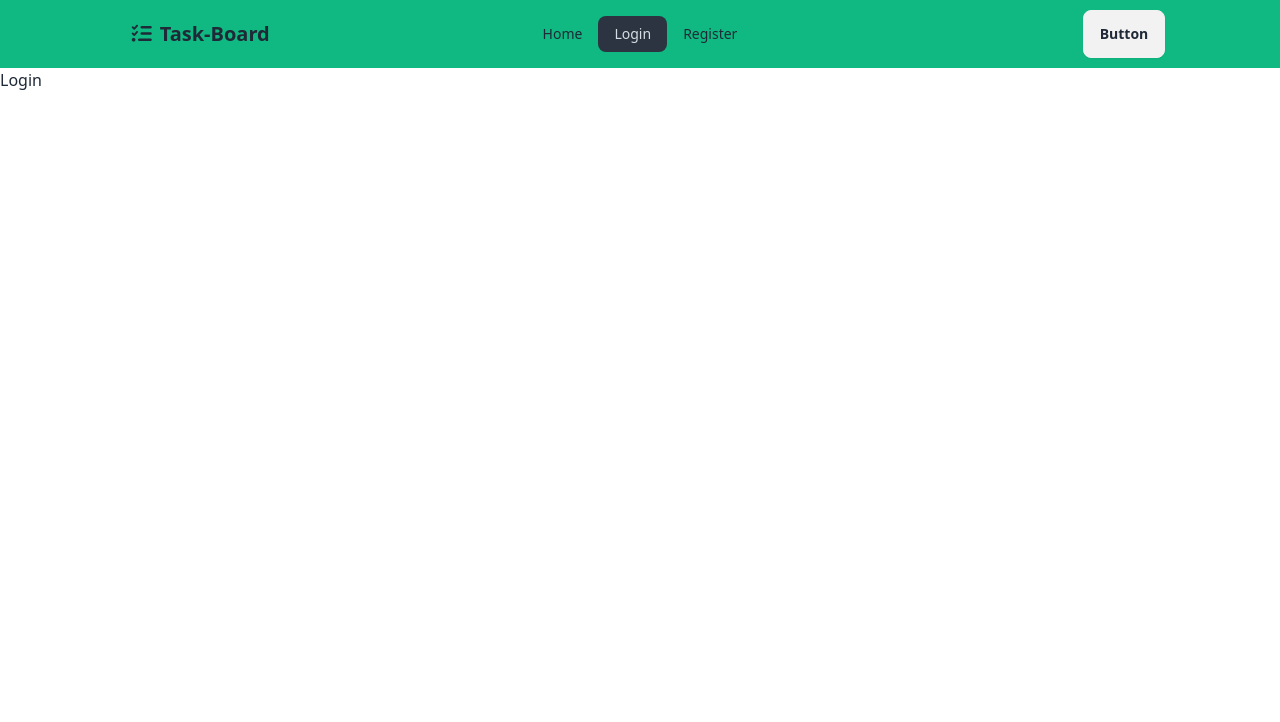
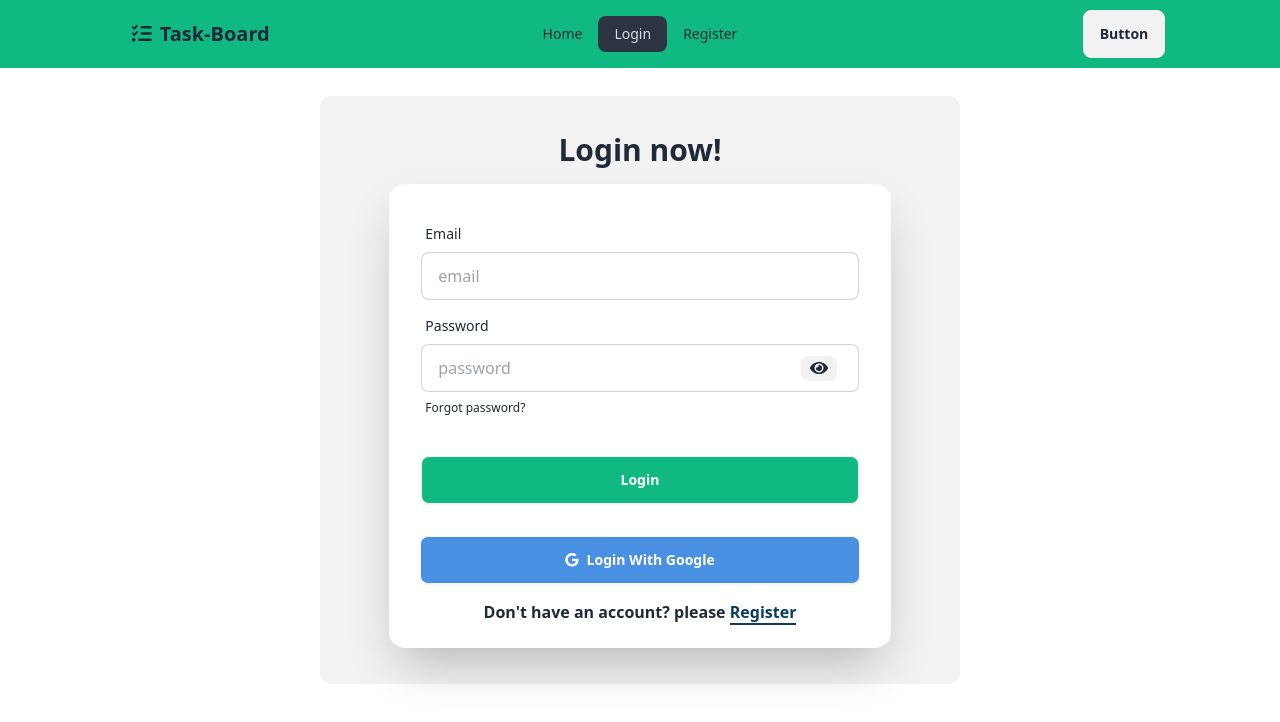
Before and after one commit to Sadia0920/task-board, a React (Vite) app: page /login in a window 1280 px wide. Shown: the top 722 px of the page. Built offline with nearby package versions, Linux system fonts and the light colour scheme; no server answers.

Commit message:
added a login and register form

```diff
--- a/package.json
+++ b/package.json
@@ -15,8 +15,10 @@
     "match-sorter": "^8.0.0",
     "react": "^19.0.0",
     "react-dom": "^19.0.0",
+    "react-icons": "^5.5.0",
     "react-router-dom": "^7.2.0",
-    "sort-by": "^1.2.0"
+    "sort-by": "^1.2.0",
+    "sweetalert2": "^11.17.2"
   },
   "devDependencies": {
     "@eslint/js": "^9.19.0",
--- a/src/pages/Login.jsx
+++ b/src/pages/Login.jsx
@@ -1,10 +1,99 @@
-function Login() {
+import React, { useContext, useState } from 'react'
+import { AuthContext } from '../provider/AuthProvider';
+import { Link, useNavigate } from 'react-router-dom';
+import { FaEye, FaEyeSlash } from "react-icons/fa";
+import Swal from 'sweetalert2';
 
-    return (
-      <>
-      <div>Login</div>
-      </>
-    )
+export default function Login() {
+  const {signInUser,signInWithGoogle,setUser} = useContext(AuthContext);
+  const navigate = useNavigate()
+  const [showPassword,setShowPassword]=useState(false)
+
+  const handleSignInUser = (event) => {
+    event.preventDefault();
+    const form = event.target;
+    const email = form.email.value;
+    const password = form.password.value;
+    const user = {email,password}
+    // console.log(user);
+
+    // SignInUser
+    signInUser(email,password)
+    .then(result => {
+      // console.log(result.user)
+      setUser(result.user)
+      Swal.fire({
+        title: 'Success',
+        text: 'Login successfully',
+        icon: 'success',
+        confirmButtonText: 'Done'
+      })
+      navigate('/')
+      form.reset()
+    })
+    .catch(error => {
+      // console.log(error.message)
+      setUser(null)
+      Swal.fire({
+        title: 'Error',
+        text: error.message,
+        icon: 'error',
+        confirmButtonText: 'Ok'
+      })
+    })
+
   }
+  const handleGoogleLogin = () => {
+    signInWithGoogle()
+    .then(result => {
+      // console.log(result.user)
+      setUser(result.user)
+      navigate('/')
+    })
+    .catch(error => {
+      // console.log(error)
+      setUser(null)
+    })
+  }
+  return (
+    <div className='my-7 w-11/12 lg:w-6/12 mx-auto'>
+      <div className="hero bg-base-200 rounded-xl py-5">
+  <div className="hero-content flex-col w-full md:w-7/12 lg:w-10/12 mx-auto">
+    <div className="text-center">
+      <h1 className="text-3xl font-bold text-gray-800">Login now!</h1>
+    </div>
+    <div className="card bg-base-100 w-full shadow-2xl">
+      <form onSubmit={handleSignInUser} className="card-body">
+        <div className="form-control">
+          <label className="label">
+            <span className="label-text">Email</span>
+          </label>
+          <input type="email" placeholder="email" name='email' className="input input-bordered " required />
+        </div>
+        <div className="form-control relative">
+          <label className="label">
+            <span className="label-text">Password</span>
+          </label>
+          <input type={showPassword?'text':'password'} placeholder="password" name='password' className="input input-bordered" required />
+          <a onClick={()=>setShowPassword(!showPassword)} className="btn btn-xs text-lg absolute mt-12 ml-[250px] lg:ml-[380px]">{showPassword?<FaEyeSlash></FaEyeSlash>:<FaEye></FaEye>}</a>
+          <label className="label">
+            <a href="#" className="label-text-alt link link-hover">Forgot password?</a>
+          </label>
+        </div>
+        <div className="form-control mt-6">
+          <button className="btn bg-[#10B981] text-white">Login</button>
+        </div>
+      </form>
 
-  export default Login
+      <div className="mx-auto">
+          <button onClick={handleGoogleLogin} className="btn px-[65px] lg:px-[144px] mb-4 bg-[#4A90E2] text-white">
+            <i className="fa-brands fa-google"></i>
+            Login With Google</button>
+      </div>
+        <p className='font-semibold text-center px-5 mb-6'>Don't have an account? please <Link className='border-b-2 border-[#0a3d62] text-[#0a3d62]' to='/register'>Register</Link></p>
+    </div>
+  </div>
+</div>
+    </div>
+  )
+}
--- a/src/pages/Register.jsx
+++ b/src/pages/Register.jsx
@@ -1,10 +1,123 @@
-function Register() {
+import React, { useContext, useState } from 'react'
+import { AuthContext } from '../provider/AuthProvider';
+import { Link, useNavigate } from 'react-router-dom';
+import { FaEye, FaEyeSlash } from "react-icons/fa";
+import Swal from 'sweetalert2';
 
-    return (
-      <>
-      <div>register</div>
-      </>
-    )
+export default function Register() {
+
+  const {createUser,setUser,updateUserInfo} = useContext(AuthContext);
+  const navigate = useNavigate()
+  const [showPassword,setShowPassword]=useState(false)
+  const [errorMessage,setErrorMessage]=useState('')
+
+  const handleCreateUser = (event) => {
+    event.preventDefault();
+    const form = event.target;
+    const name = form.name.value;
+    const email = form.email.value;
+    const photo = form.photo.value;
+    const password = form.password.value;
+
+    const newUser = {name,photo,email,password}
+    // console.log(newUser);
+
+    setErrorMessage('')
+
+     const regex = /^(?=.*[a-z])(?=.*[A-Z]).{6,}$/;
+
+     if(!regex.test(password)){
+      setErrorMessage('Please give a valid password with at lease one Uppercase, one Lowercase and length must be 6 character or more.')
+      Swal.fire({
+        title: 'Error',
+        text: errorMessage,
+        icon: 'error',
+        confirmButtonText: 'Ok'
+      })
+      return;
+    }
+
+    // CreateUser
+    createUser(email,password)
+    .then(result => {
+      setUser(result.user)
+      form.reset();
+      navigate('/')
+      Swal.fire({
+        title: 'Success',
+        text: 'Register Successfully',
+        icon: 'success',
+        confirmButtonText: 'Done'
+      })
+    // UpdateUser
+    const profile = {
+      displayName: name,
+      photoURL: photo
+    }
+    updateUserInfo(profile)
+    .then((res)=>{
+      // console.log(res.user)
+    })
+    .catch(error => {
+      setErrorMessage(error.message)
+    })
+    })
+    .catch(error => {
+      // console.log(error.message)
+      setErrorMessage(error.message)
+      setUser(null)
+      Swal.fire({
+        title: 'Error',
+        text: error.message,
+        icon: 'error',
+        confirmButtonText: 'Ok'
+      })
+    })
+
   }
+  return (
+    <div className='my-7 w-11/12 lg:w-6/12 mx-auto'>
+      <div className="hero bg-base-200 rounded-xl py-5">
+  <div className="hero-content flex-col w-full md:w-7/12 lg:w-10/12 mx-auto">
+    <div className="text-center">
+      <h1 className="text-3xl font-bold text-gray-800">Register now!</h1>
+    </div>
+    <div className="card bg-base-100 w-full shadow-2xl">
+      <form onSubmit={handleCreateUser} className="card-body">
+        <div className="form-control">
+          <label className="label">
+            <span className="label-text">Name</span>
+          </label>
+          <input type="text" placeholder="name" name='name' className="input input-bordered " required />
+        </div>
+        <div className="form-control">
+          <label className="label">
+            <span className="label-text">Photo</span>
+          </label>
+          <input type="text" placeholder="photo URL" name='photo' className="input input-bordered " required />
+        </div>
+        <div className="form-control">
+          <label className="label">
+            <span className="label-text">Email</span>
+          </label>
+          <input type="email" placeholder="email" name='email' className="input input-bordered " required />
+        </div>
+        <div className="form-control relative">
+          <label className="label">
+            <span className="label-text">Password</span>
+          </label>
+          <input type={showPassword?'text':'password'}  placeholder="password" name='password' className="input input-bordered" required />
+          <a onClick={()=>setShowPassword(!showPassword)} className="btn btn-xs text-lg absolute mt-12 ml-[250px] lg:ml-[380px]">{showPassword?<FaEyeSlash></FaEyeSlash>:<FaEye></FaEye>}</a>
+        </div>
+        <div className="form-control mt-6">
+          <button className="btn bg-[#10B981] text-white">Register</button>
+        </div>
+      </form>
 
-  export default Register
+      <p className='font-semibold text-center px-5 mb-6'>Already have an account? please <Link className='border-b-2 border-[#0a3d62] text-[#0a3d62]' to='/login'>Login</Link></p>
+    </div>
+  </div>
+</div>
+    </div>
+  )
+  }
```
Also changed, not shown: 1 other file (tests, documents, lock files or other folders).
